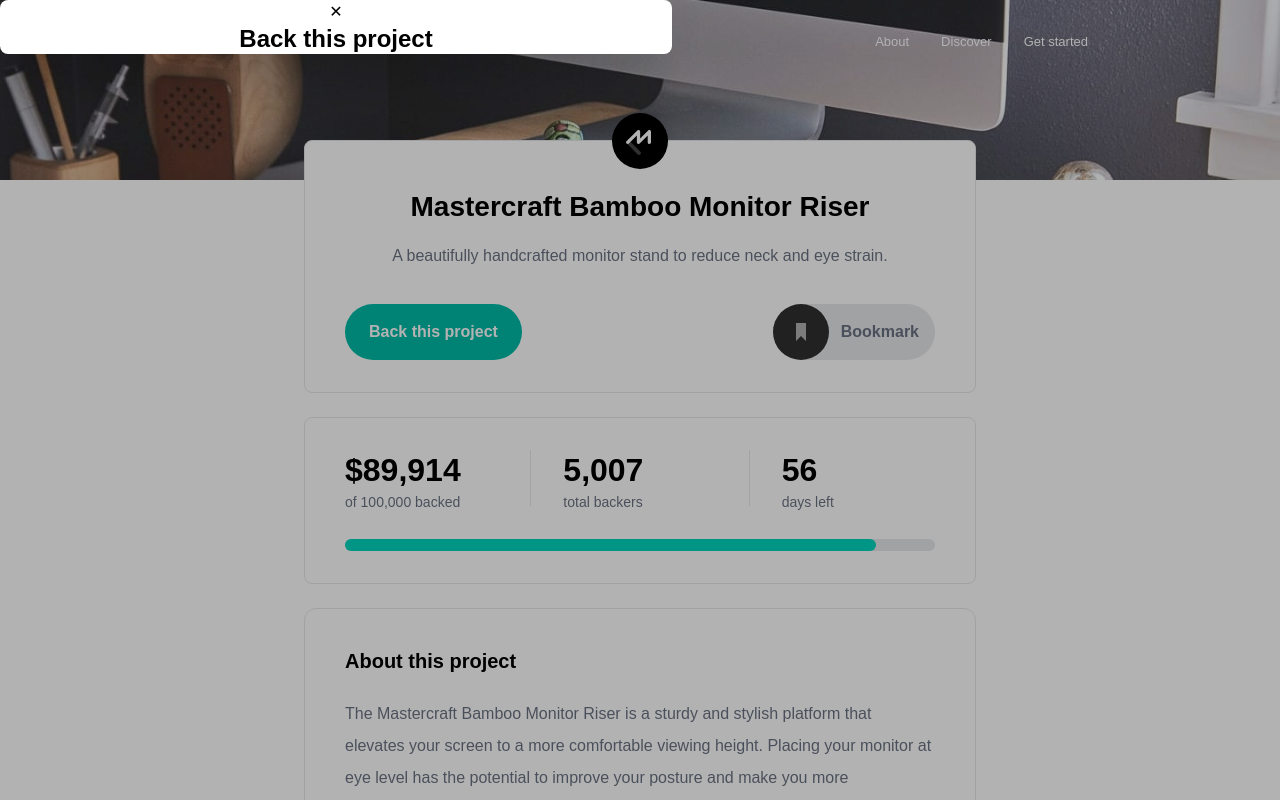
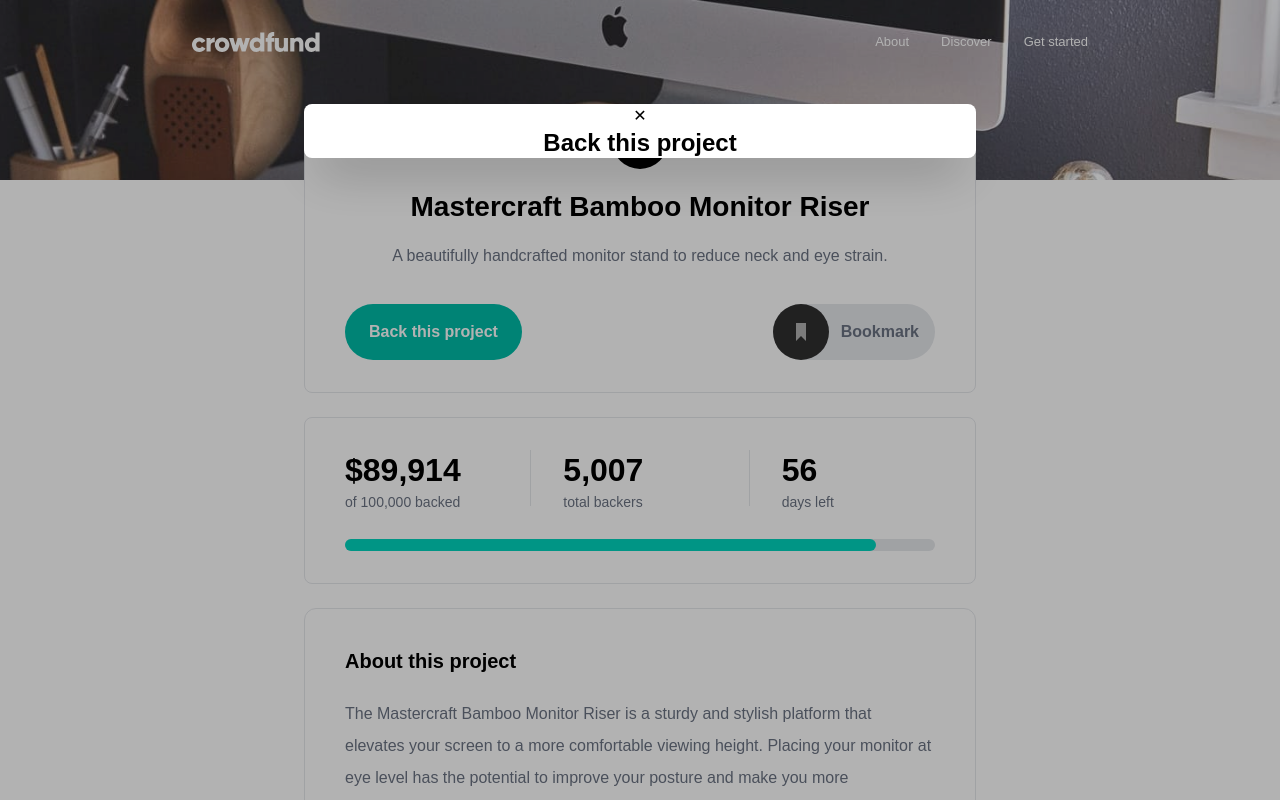
Before and after one commit to anet-eny/crowdfunding-product-page, a React (Vite) app: page / in a window 1280 px wide. Both pictures are taken after a click on the button "Back this project". Shown: the top 800 px of the page. Built offline with nearby package versions, Linux system fonts and the light colour scheme.

Commit message:
Fix BackProjectModal layout styles

```diff
--- a/src/components/BackProjectModal.jsx
+++ b/src/components/BackProjectModal.jsx
@@ -32,8 +32,8 @@ export default function BackProjectModal({ isOpen, onClose }) {
       aria-modal="true"
       className="fixed inset-0 z-50 flex items-start justify-center p-6"
     >
-      <div className="absolute inset-0 bg-black/30" onClick={onClose}>
-        <div className="relative z-10 w-full max-w-2xl bg-white rounded-lg shadow-2xl">
+      <div className="absolute inset-0 bg-black/30" onClick={onClose} />
+      <div className="relative z-10 w-full max-w-2xl mt-20 mx-auto bg-white rounded-lg shadow-2xl">
         <button aria-label="Close modal" onClick={onClose}>
           ✕
         </button>
@@ -56,6 +56,5 @@ export default function BackProjectModal({ isOpen, onClose }) {
           </form> */}
       </div>
     </div>
-    </div>
   );
 }
```
Lines whose indentation alone changed are shown as unchanged.
